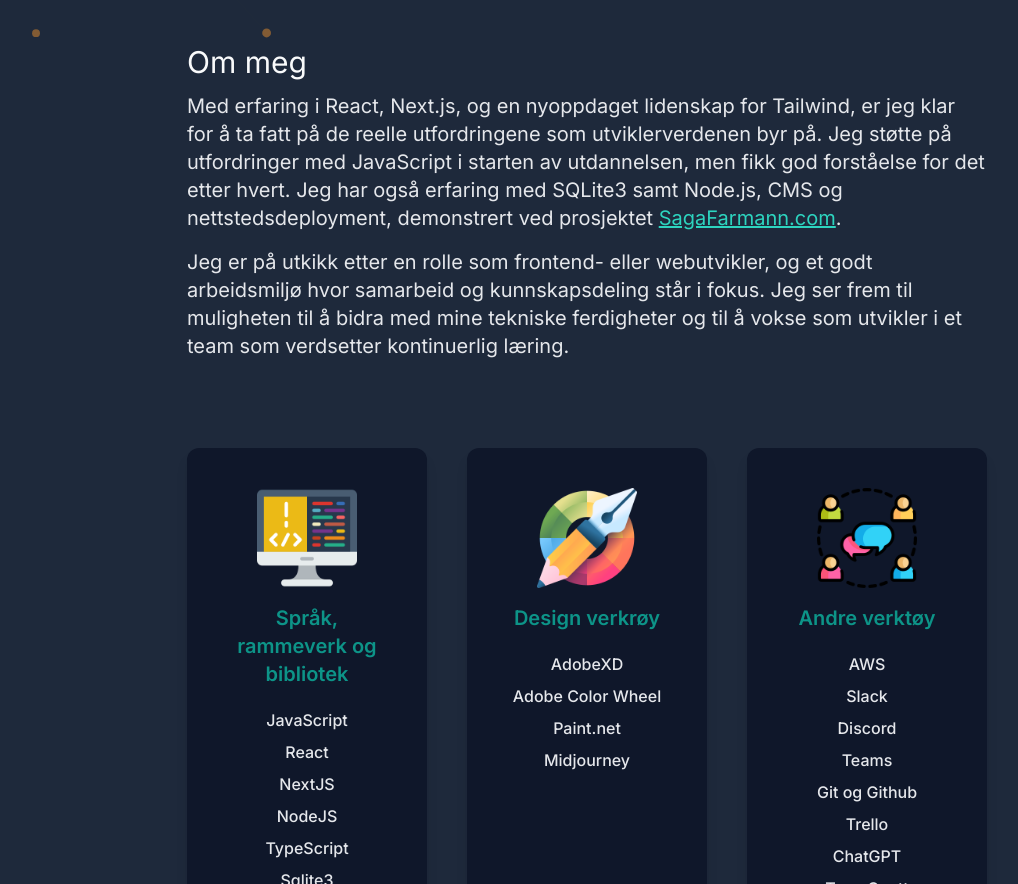
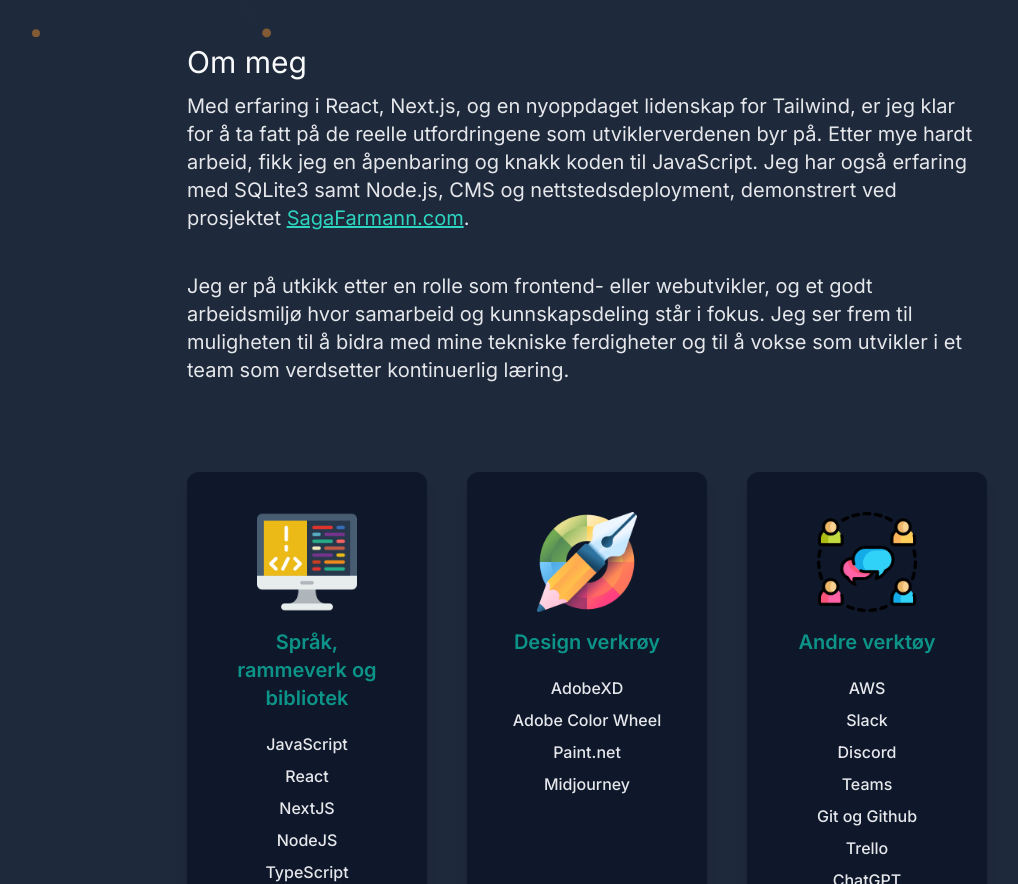
Before and after one commit to hernok/next-portfolio, a Next.js app: page / in a window 1280 px wide. Shown: the part 860-1744 px from the top of the page, without its empty margins (53-1071 px from the left). Built offline with nearby package versions, Linux system fonts and the light colour scheme.

Commit message:
knakk koden

```diff
--- a/src/components/aboutMe/AboutMe.tsx
+++ b/src/components/aboutMe/AboutMe.tsx
@@ -10,10 +10,9 @@
       <p className="text-gray-800 text-sm py-2 md:text-xl dark:text-gray-200">
         Med erfaring i React, Next.js, og en nyoppdaget lidenskap for Tailwind,
         er jeg klar for å ta fatt på de reelle utfordringene som
-        utviklerverdenen byr på. Jeg støtte på utfordringer med JavaScript i
-        starten av utdannelsen, men fikk god forståelse for det etter hvert. Jeg
-        har også erfaring med SQLite3 samt Node.js, CMS og nettstedsdeployment,
-        demonstrert ved prosjektet{" "}
+        utviklerverdenen byr på. Etter mye hardt arbeid, fikk jeg en åpenbaring
+        og knakk koden til JavaScript. Jeg har også erfaring med SQLite3 samt
+        Node.js, CMS og nettstedsdeployment, demonstrert ved prosjektet{" "}
         <Link
           className="text-purple-600 hover:text-purple-900 underline cursor-pointer dark:text-teal-400 dark:hover:text-purple-500"
           href="https://www.sagafarmann.com/"
@@ -22,6 +21,7 @@
         </Link>
         .
       </p>
+      <br />
       <p className="text-gray-800 text-sm  py-2 md:text-xl dark:text-gray-200">
         Jeg er på utkikk etter en rolle som frontend- eller webutvikler, og et
         godt arbeidsmiljø hvor samarbeid og kunnskapsdeling står i fokus. Jeg
```
Also changed, not shown: src/components/projectCard/ProjectCard.tsx (+0 -7 lines).
